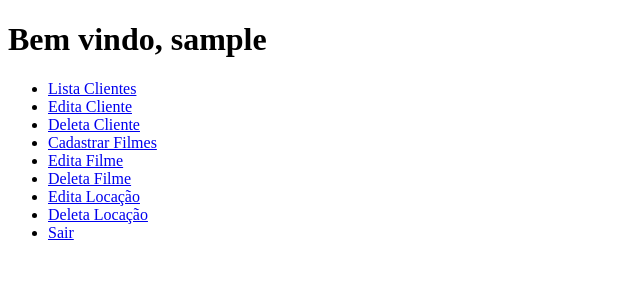
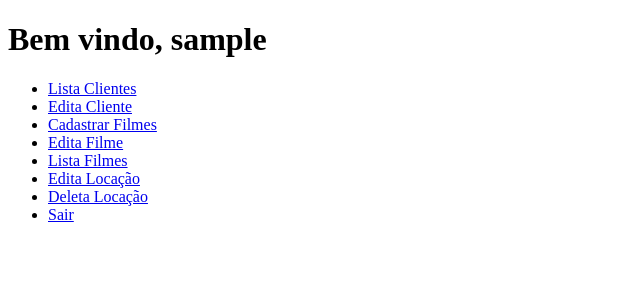
Before and after one commit to MariaEduardaLeal/Locadora-de-Filmes, a PHP site: page /principal.php in a window 1280 px wide. Shown: the top 300 px of the page, without its empty margins (0-640 px from the left). Run offline with PHP 8.4, Linux system fonts and the light colour scheme; the visitor is signed in with stand-in values (Sample User, id 1); tables that the repository leaves empty or names only in its code hold one stand-in row (values such as "Sample post").

Commit message:
Principal Atualizada

```diff
--- a/principal.php
+++ b/principal.php
@@ -26,10 +26,9 @@ $id_tipo_usuario = $dado_tipo_usuario['id_tipo_usuario'];
         <?php if ($id_tipo_usuario == 1) : ?> <!--Funções do ADM-->
             <li><a href="lista_clientes.php">Lista Clientes</a></li>
             <li><a href="edita_cliente.php">Edita Cliente</a></li>
-            <li><a href="deleta_cliente.php">Deleta Cliente</a></li>
             <li><a href="cadastrar_filme.php">Cadastrar Filmes</a></li>
             <li><a href="edita_filme.php">Edita Filme</a></li>
-            <li><a href="deleta_filme.php">Deleta Filme</a></li>
+            <li><a href="lista_filmes.php">Lista Filmes</a></li>
             <li><a href="edita_locacao.php">Edita Locação</a></li>
             <li><a href="deleta_locacao.php">Deleta Locação</a></li>
 
```
